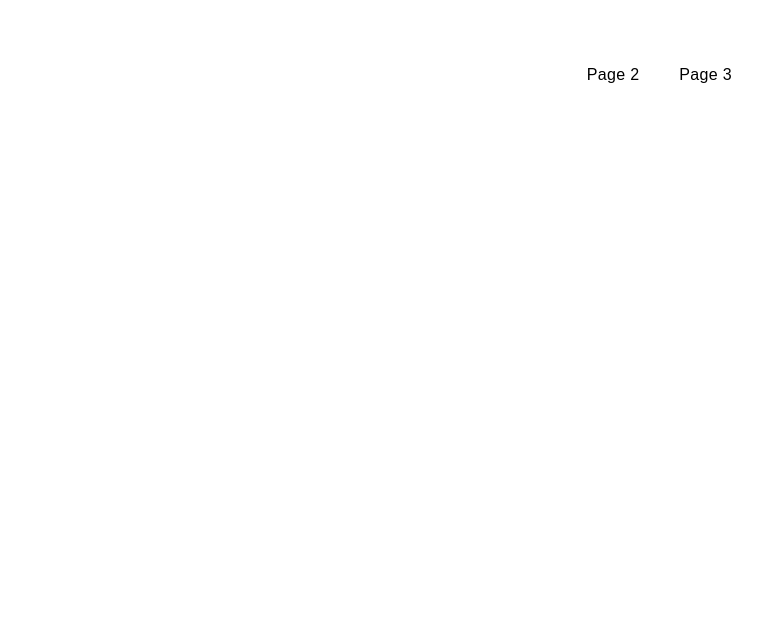
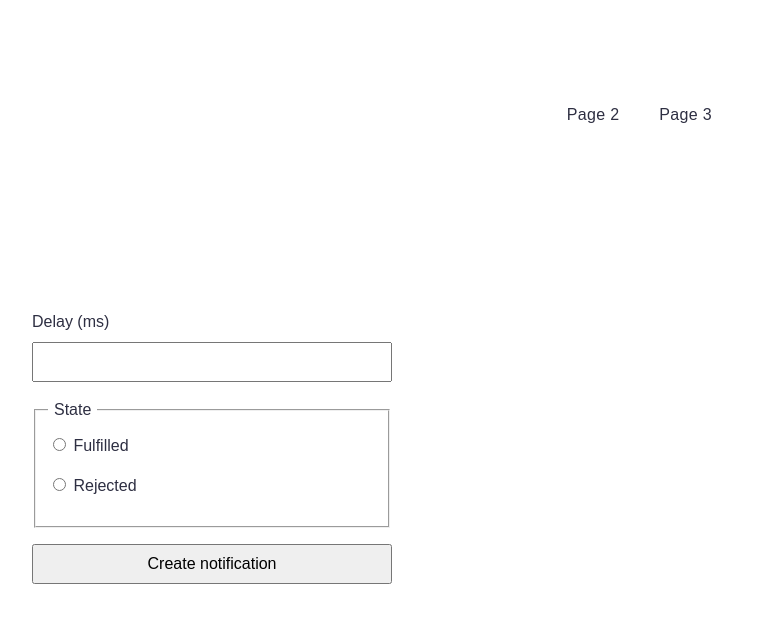
Before and after one commit to HannaButakova/goit-js-hw-10, a website built with Vite: page src/2-snackbar.html in a window 1280 px wide. Shown: the whole page, without its empty margins (268-1030 px from the left). Built offline with nearby package versions, Linux system fonts and the light colour scheme.

Commit message:
snackbar

```diff
--- a/src/2-snackbar.html
+++ b/src/2-snackbar.html
@@ -15,7 +15,28 @@
     />
 
     <main>
-      <div class="container"></div>
+      <div class="container">
+        <form class="form">
+          <label>
+            Delay (ms)
+            <input type="number" name="delay" required />
+          </label>
+
+          <fieldset>
+            <legend>State</legend>
+            <label>
+              <input type="radio" name="state" value="fulfilled" required />
+              Fulfilled
+            </label>
+            <label>
+              <input type="radio" name="state" value="rejected" required />
+              Rejected
+            </label>
+          </fieldset>
+
+          <button type="submit">Create notification</button>
+        </form>
+      </div>
     </main>
 
     <script type="module" src="./js/2-snackbar.js"></script>
--- /dev/null
+++ b/src/css/snackbar.css
@@ -0,0 +1,54 @@
+* {
+  box-sizing: border-box;
+}
+
+body {
+  margin: 0;
+  font-family: Arial, sans-serif;
+  color: #2e2f42;
+}
+
+.container {
+  padding: 40px;
+}
+
+.form {
+  max-width: 360px;
+}
+
+.form label {
+  display: block;
+  margin-bottom: 16px;
+  font-size: 16px;
+}
+
+.form input[type='number'] {
+  display: block;
+  width: 100%;
+  height: 40px;
+  margin-top: 8px;
+  padding: 8px;
+  font-size: 16px;
+}
+
+fieldset {
+  margin-bottom: 16px;
+  padding: 12px;
+}
+
+legend {
+  font-size: 16px;
+  padding: 0 6px;
+}
+
+fieldset label {
+  margin-right: 20px;
+  font-size: 16px;
+}
+
+button {
+  width: 100%;
+  height: 40px;
+  font-size: 16px;
+  cursor: pointer;
+}
--- a/src/css/styles.css
+++ b/src/css/styles.css
@@ -19,3 +19,6 @@
 
 /*Timer*/
 @import url('./timer.css');
+
+/*Snackbar*/
+@import url('./snackbar.css');
--- a/src/js/2-snackbar.js
+++ b/src/js/2-snackbar.js
@@ -0,0 +1,40 @@
+import iziToast from 'izitoast';
+import 'izitoast/dist/css/iziToast.min.css';
+
+const formEl = document.querySelector('.form');
+
+function createPromise({ delay, state }) {
+  return new Promise((resolve, reject) => {
+    setTimeout(() => {
+      if (state === 'fulfilled') {
+        resolve(delay);
+      } else {
+        reject(delay);
+      }
+    }, delay);
+  });
+}
+
+formEl.addEventListener('submit', event => {
+  event.preventDefault();
+
+  const formData = new FormData(formEl);
+  const delay = Number(formData.get('delay'));
+  const state = formData.get('state');
+
+  createPromise({ delay, state })
+    .then(delayValue => {
+      iziToast.success({
+        message: `✅ Fulfilled promise in ${delayValue}ms`,
+        position: 'topRight',
+      });
+    })
+    .catch(delayValue => {
+      iziToast.error({
+        message: `❌ Rejected promise in ${delayValue}ms`,
+        position: 'topRight',
+      });
+    });
+
+  formEl.reset();
+});
```
